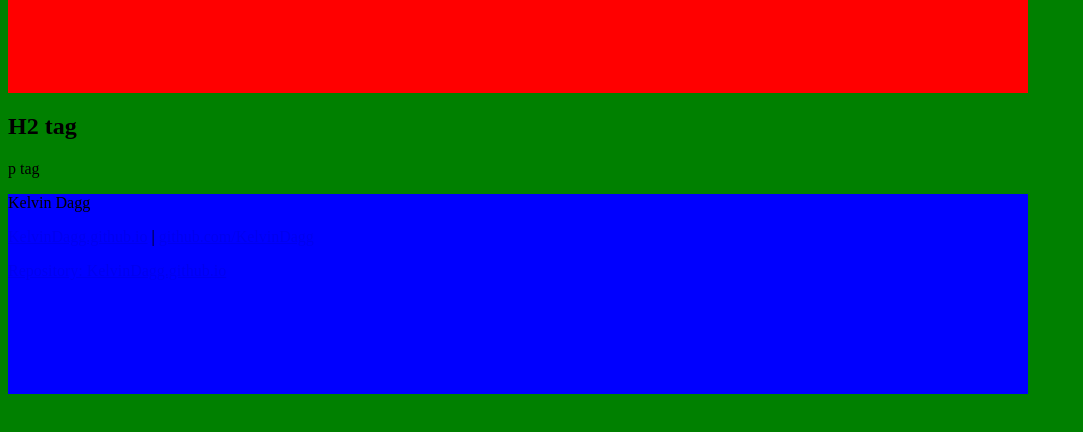
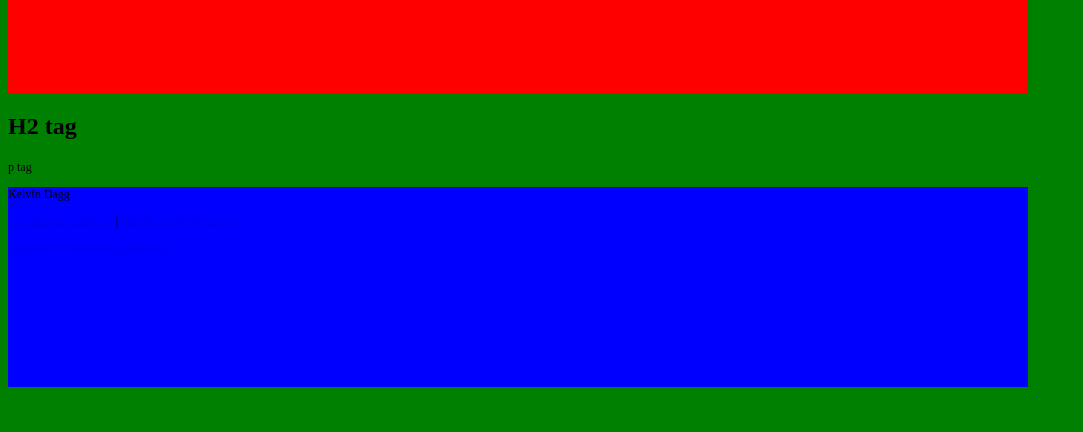
Before and after one commit to KelvinDagg/KelvinDagg.github.io, a plain HTML site: page index.html in a window 1280 px wide. Shown: the part 128-560 px from the top of the page, without its empty margins (0-1083 px from the left). Drawn offline with Linux system fonts and the light colour scheme.

Commit message:
Update stylesheet.css

```diff
--- a/css/stylesheet.css
+++ b/css/stylesheet.css
@@ -1,5 +1,5 @@
 p {
-  font-size: 1em;
+  font-size: 12px;
 }
 
 header {
```
